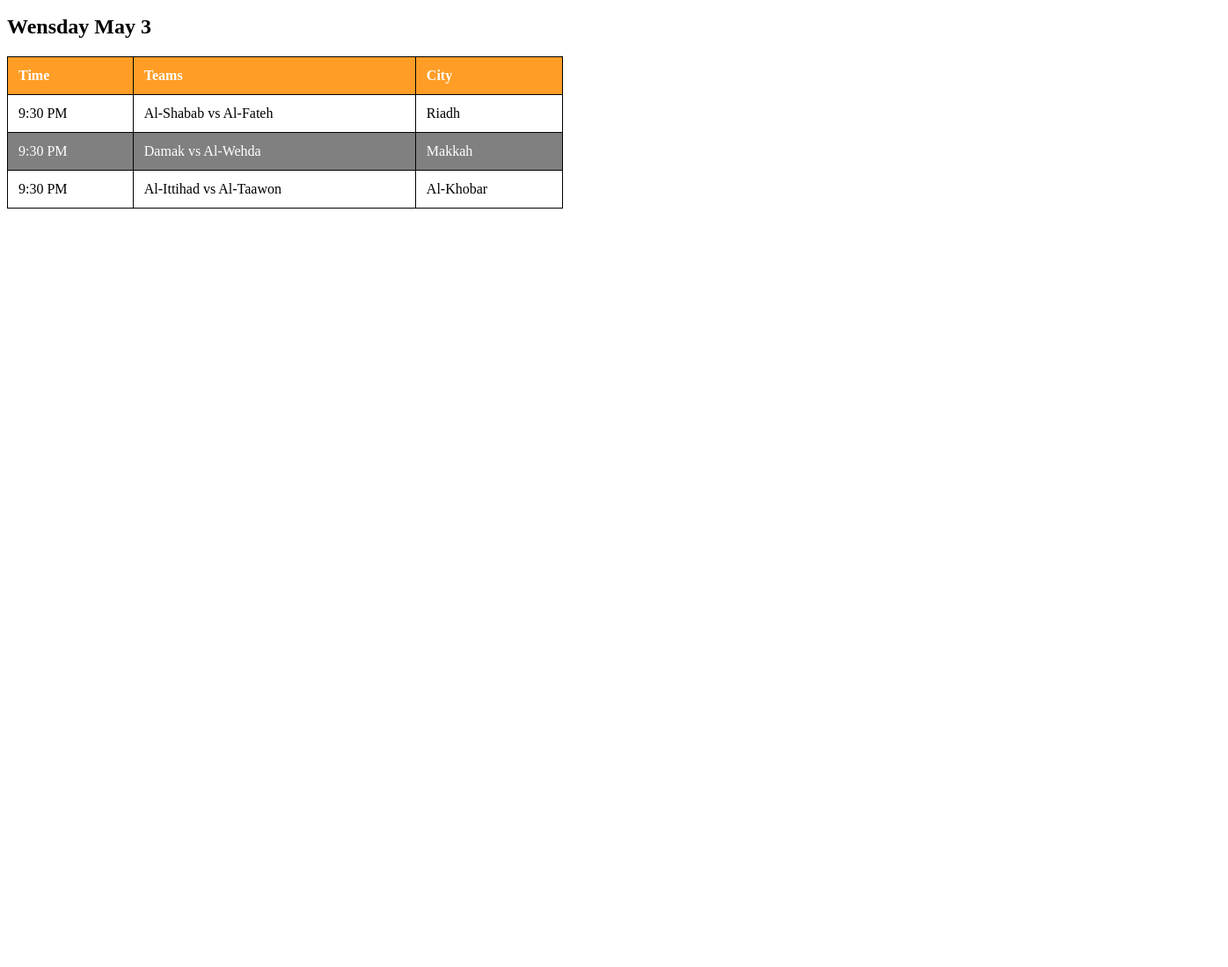
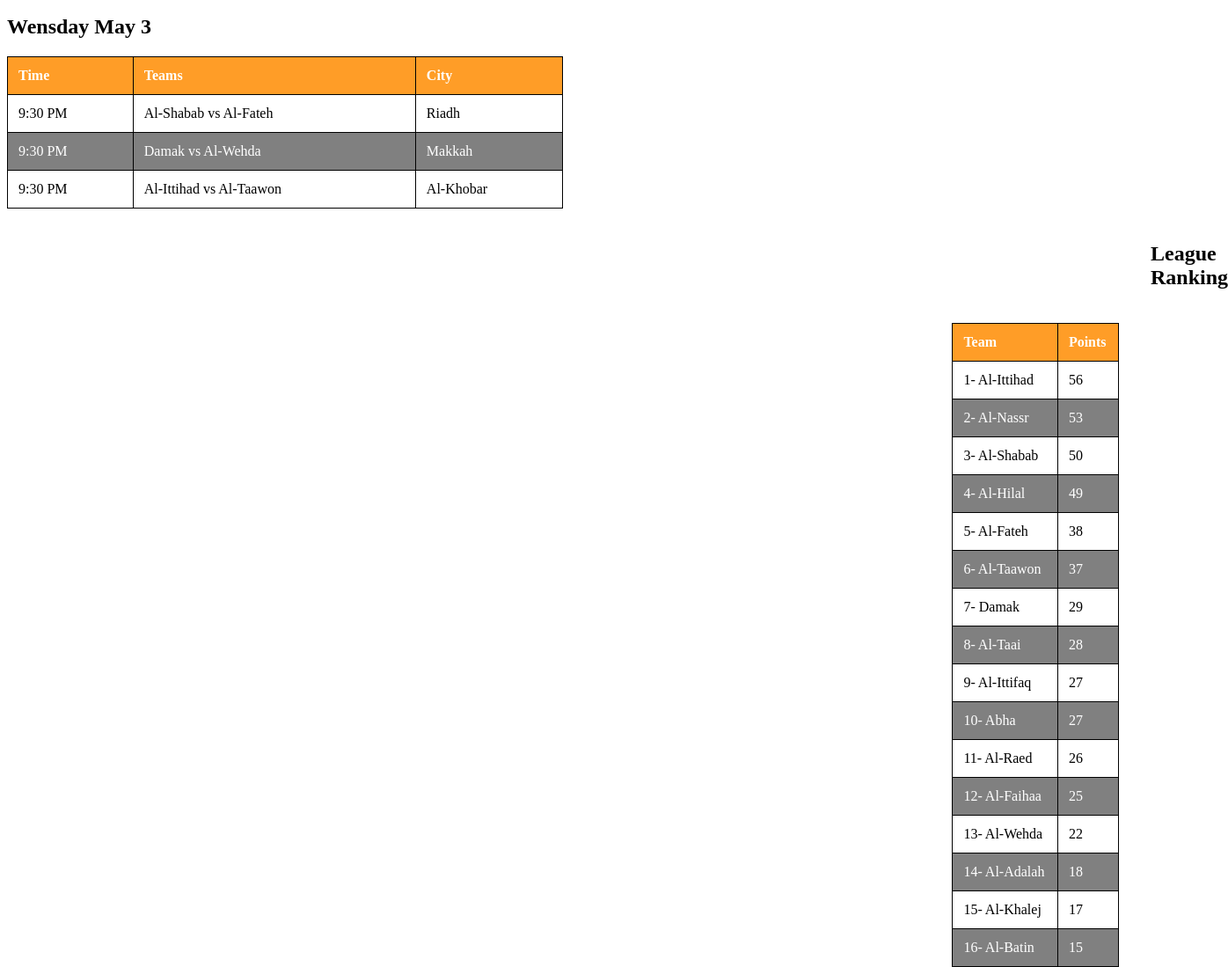
Before and after one commit to EssamAA/Mouse-Keyboard_Table, a plain HTML site: page index.html in a window 1280 px wide. Shown: the part 1106-2205 px from the top of the page at 88% size, 1396 px wide, since content can reach past the window. Before the commit the page ends 1351 px from the top, so only its background shows below. Drawn offline with Linux system fonts and the light colour scheme.

Commit message:
Added the League Ranking

```diff
--- a/index.html
+++ b/index.html
@@ -148,5 +148,84 @@
 
         </tbody>
     </table>
+    <br>
+    <h2 class="LR"> League Ranking</h2>
+    <br>
+    <table class="Ranking">
+        <thead>
+            <tr>
+                <th>Team</th>
+                <th>Points</th>
+            </tr>
+        </thead>
+        <tbody>
+
+            <tr>
+                <td>1- Al-Ittihad</td>
+                <td>56</td>
+            </tr>
+            <tr>
+                <td>2- Al-Nassr</td>
+                <td>53</td>
+            </tr>
+            <tr>
+                <td>3- Al-Shabab</td>
+                <td>50</td>
+            </tr>
+            <tr>
+                <td>4- Al-Hilal</td>
+                <td>49</td>
+            </tr>
+            <tr>
+                <td>5- Al-Fateh</td>
+                <td>38</td>
+            </tr>
+            <tr>
+                <td>6- Al-Taawon</td>
+                <td>37</td>
+            </tr>
+            <tr>
+                <td>7- Damak</td>
+                <td>29</td>
+            </tr>
+            <tr>
+                <td>8- Al-Taai</td>
+                <td>28</td>
+            </tr>
+            <tr>
+                <td>9- Al-Ittifaq</td>
+                <td>27</td>
+            </tr>
+            <tr>
+                <td>10- Abha</td>
+                <td>27</td>
+            </tr>
+            <tr>
+                <td>11- Al-Raed</td>
+                <td>26</td>
+            </tr>
+            <tr>
+                <td>12- Al-Faihaa</td>
+                <td>25</td>
+            </tr>
+            <tr>
+                <td>13- Al-Wehda</td>
+                <td>22</td>
+            </tr>
+            <tr>
+                <td>14- Al-Adalah</td>
+                <td>18</td>
+            </tr>
+            <tr>
+                <td>15- Al-Khalej</td>
+                <td>17</td>
+            </tr>
+            <tr>
+                <td>16- Al-Batin</td>
+                <td>15</td>
+            </tr>
+
+        </tbody>
+    </table>
 </body>
 </html>
--- a/style.css
+++ b/style.css
@@ -20,3 +20,16 @@ table th {
     background-color: rgba(255, 140, 0, 0.849);
     color: white;
 }
+
+.Ranking{
+
+    float: right;
+    width: 15%;
+    text-align: left;
+    background-color: white
+
+
+}
+.LR{
+    padding-left: 1300px;
+}
```
